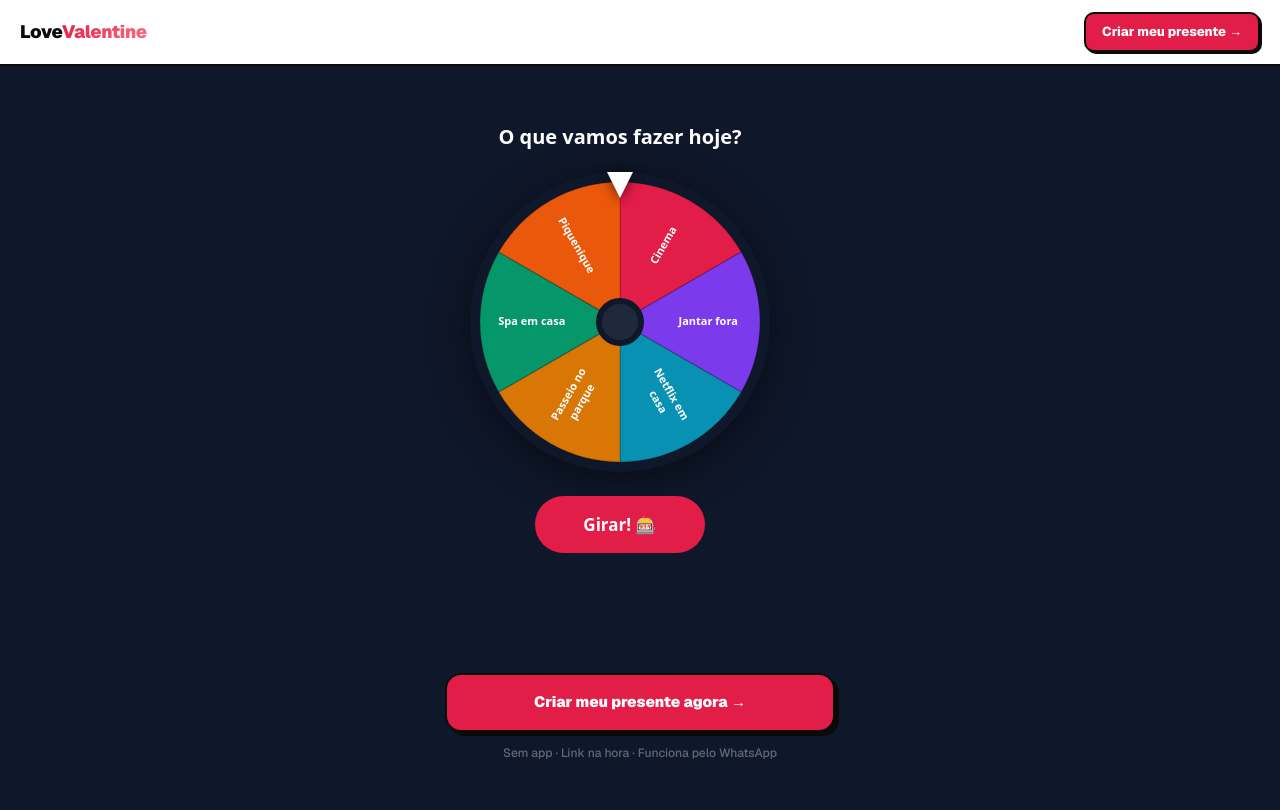
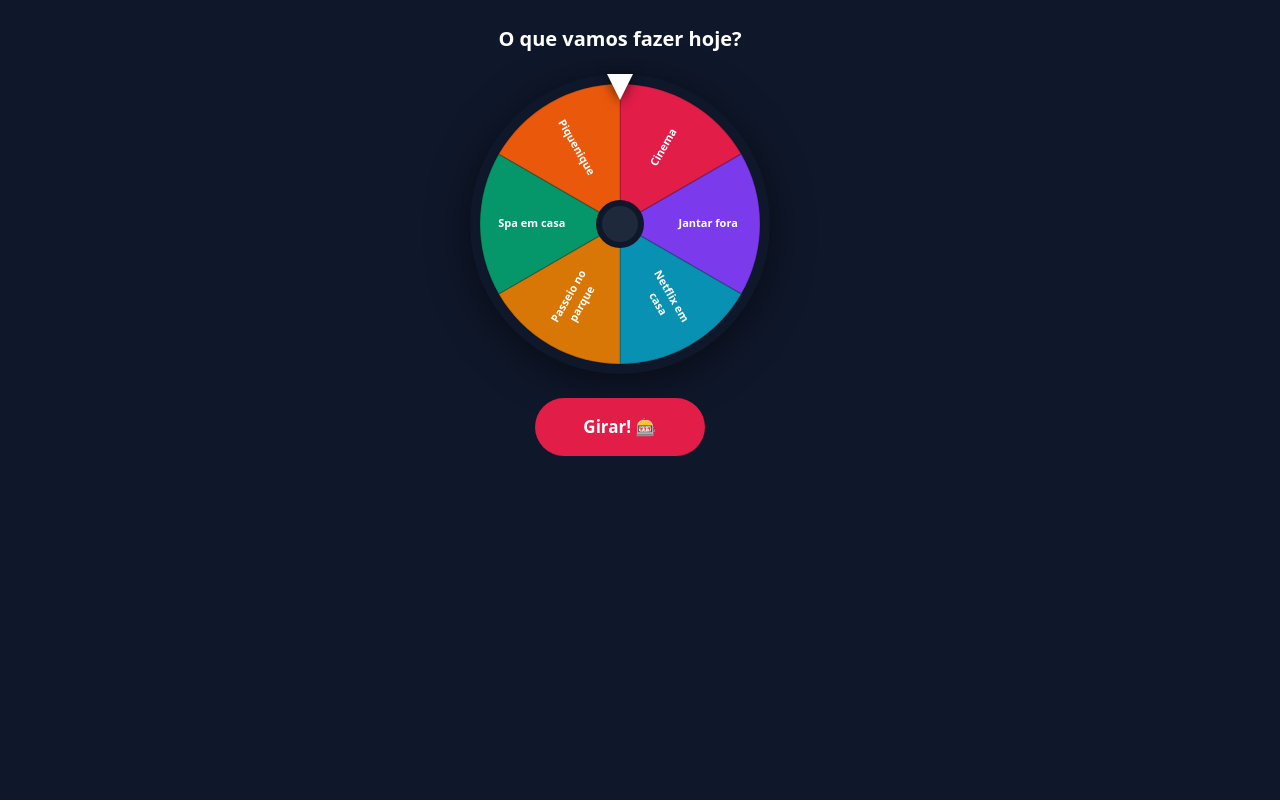
Before and after one commit to dedsfe/lovevalentineday, a Next.js app: page /demo-roulette in a window 1280 px wide. Built offline with nearby package versions, Linux system fonts and the light colour scheme.

Commit message:
feat(demo): produto é o site — sem chrome, centralizado, tela toda
Co-Authored-By: Claude Sonnet 4.6 <noreply@anthropic.com>

```diff
--- a/src/app/demo-roulette/page.tsx
+++ b/src/app/demo-roulette/page.tsx
@@ -11,7 +11,7 @@ const DEMO: RouletteData = {
 
 export default function DemoRoulette() {
   return (
-    <DemoPageLayout bgColor="#0F172A">
+    <DemoPageLayout bg="#0F172A">
       <RouletteWheel data={DEMO} />
     </DemoPageLayout>
   );
--- a/src/app/demo-wordle/page.tsx
+++ b/src/app/demo-wordle/page.tsx
@@ -12,7 +12,7 @@ const DEMO: WordleData = {
 
 export default function DemoWordle() {
   return (
-    <DemoPageLayout bgColor="#0F172A">
+    <DemoPageLayout bg="#0F172A">
       <WordleGame data={DEMO} />
     </DemoPageLayout>
   );
--- a/src/app/demo/page.tsx
+++ b/src/app/demo/page.tsx
@@ -28,7 +28,7 @@ const DEMO: SpotifyData = {
 
 export default function DemoSpotify() {
   return (
-    <DemoPageLayout bgColor="#111827">
+    <DemoPageLayout bg="#111827">
       <SpotifyPlayer spotify={DEMO} base={BASE} />
     </DemoPageLayout>
   );
--- a/src/components/DemoPageLayout.tsx
+++ b/src/components/DemoPageLayout.tsx
@@ -1,85 +1,21 @@
-import Link from 'next/link';
 import { ReactNode } from 'react';
 
 interface Props {
   children: ReactNode;
-  bgColor?: string;
+  bg?: string;
 }
 
-export function DemoPageLayout({ children, bgColor = '#0F172A' }: Props) {
+export function DemoPageLayout({ children, bg = '#0F172A' }: Props) {
   return (
-    <>
-      <style>{`
-        .demo-grad {
-          background: linear-gradient(135deg, #E11D48, #FB7185);
-          -webkit-background-clip: text;
-          -webkit-text-fill-color: transparent;
-          background-clip: text;
-        }
-        body { margin: 0; }
-      `}</style>
-
-      {/* ── Header mínimo ─────────────────────────────────── */}
-      <header style={{
-        position: 'sticky', top: 0, zIndex: 50,
-        background: 'rgba(255,255,255,0.96)',
-        backdropFilter: 'blur(12px)',
-        borderBottom: '2px solid #0A0A0A',
-        padding: '12px 20px',
-        display: 'flex', alignItems: 'center', justifyContent: 'space-between',
-      }}>
-        <Link href="/" style={{ textDecoration: 'none', fontWeight: 900, fontSize: 18, color: '#0A0A0A', letterSpacing: '-0.02em' }}>
-          Love<span className="demo-grad">Valentine</span>
-        </Link>
-        <Link
-          href="/"
-          style={{
-            textDecoration: 'none', fontWeight: 800, fontSize: 13,
-            background: '#E11D48', color: '#fff',
-            padding: '8px 16px', borderRadius: 10,
-            border: '2px solid #0A0A0A',
-            boxShadow: '2px 2px 0px 0px #0A0A0A',
-            whiteSpace: 'nowrap',
-          }}
-        >
-          Criar meu presente →
-        </Link>
-      </header>
-
-      {/* ── Produto centralizado ───────────────────────────── */}
-      <main style={{
-        minHeight: 'calc(100dvh - 57px)',
-        background: bgColor,
+    <div style={{
+      minHeight: '100dvh',
+      background: bg,
       display: 'flex',
-        flexDirection: 'column',
-        alignItems: 'center',
-        padding: '32px 0 48px',
+      justifyContent: 'center',
     }}>
       <div style={{ width: '100%', maxWidth: 430 }}>
         {children}
       </div>
-
-        {/* CTA embaixo */}
-        <div style={{ marginTop: 32, padding: '0 20px', width: '100%', maxWidth: 430 }}>
-          <Link
-            href="/"
-            style={{
-              display: 'block', textAlign: 'center',
-              background: '#E11D48', color: '#fff',
-              fontWeight: 900, fontSize: 15,
-              padding: '16px 24px', borderRadius: 16,
-              border: '2px solid #0A0A0A',
-              boxShadow: '4px 4px 0px 0px #0A0A0A',
-              textDecoration: 'none',
-            }}
-          >
-            Criar meu presente agora →
-          </Link>
-          <p style={{ textAlign: 'center', marginTop: 12, fontSize: 12, color: 'rgba(255,255,255,0.35)', fontWeight: 500 }}>
-            Sem app · Link na hora · Funciona pelo WhatsApp
-          </p>
     </div>
-      </main>
-    </>
   );
 }
```
Lines whose indentation alone changed are shown as unchanged.
